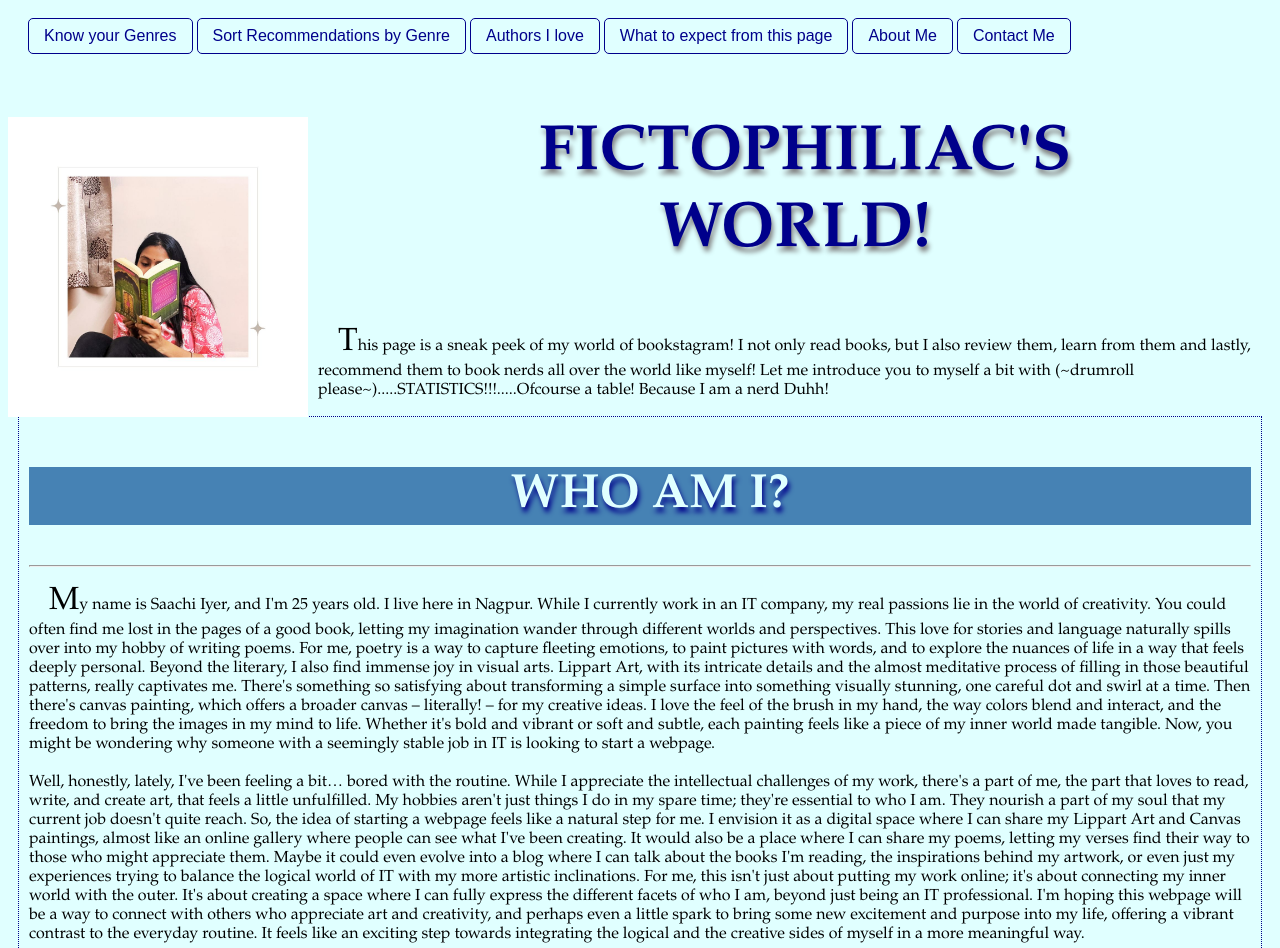
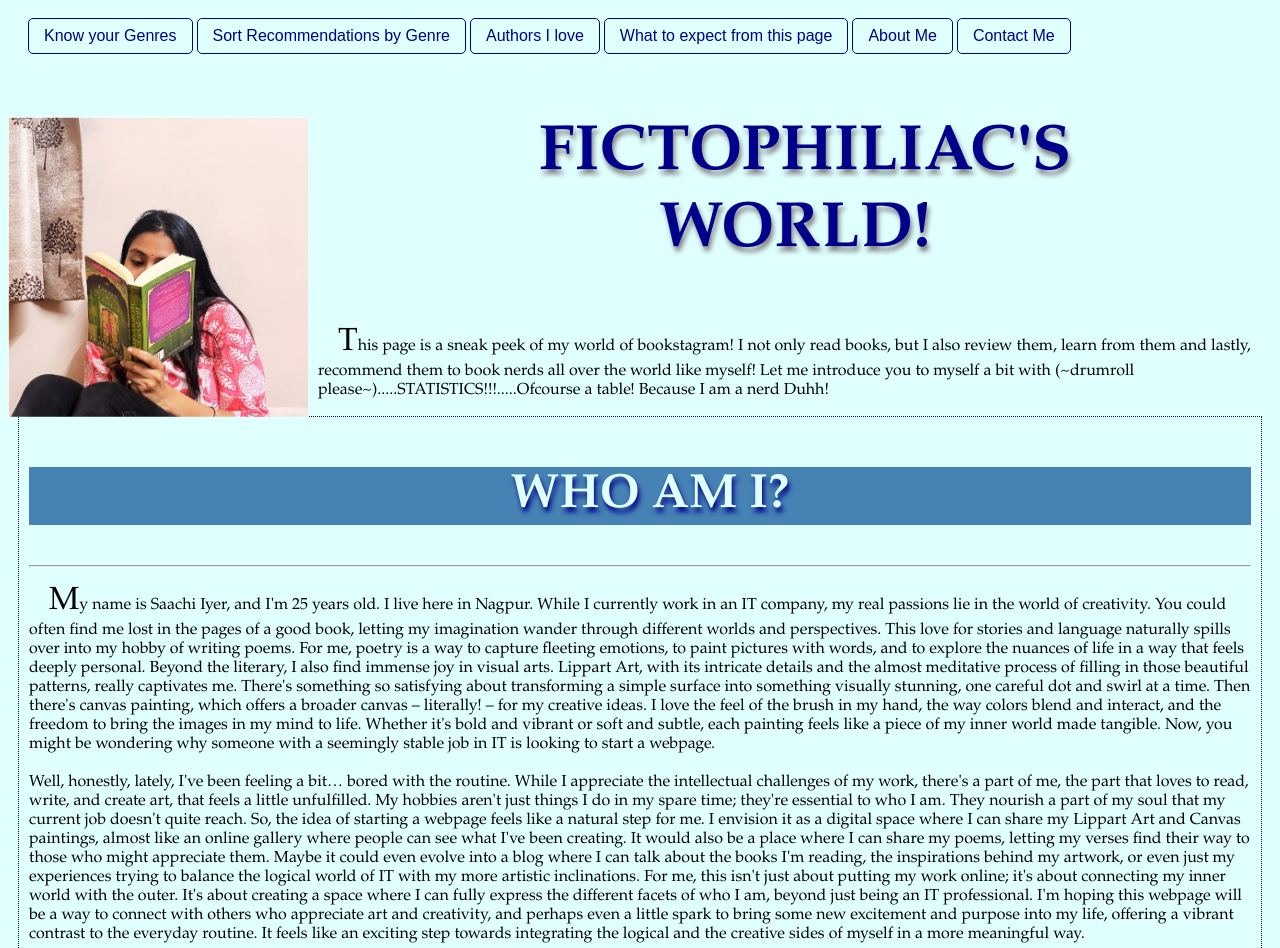
Before and after one commit to saachiiyer/Fictophiliac, a plain HTML site: page index.html in a window 1280 px wide. Shown: the top 948 px of the page. Drawn offline with Linux system fonts and the light colour scheme.

Commit message:
Update index.html

```diff
--- a/index.html
+++ b/index.html
@@ -22,7 +22,7 @@
 
         </nav>
         <article>
-            <img style="float:left; margin-right: 10px; background-color:transparent" width="300px" height="300px" alt="Book image" src="saachi.jpg" />
+            <img style="float:left; margin-right: 10px; background-color:transparent" width="300px" height="300px" alt="Book image" src="saachii.jpg" />
             <h1 id="MyID">FICTOPHILIAC'S <br /> WORLD!</h1>
             <p>This page is a sneak peek of my world of bookstagram! I not only read books, but I also review them, learn from them and lastly, recommend them to book nerds all over the world like myself! Let me introduce you to myself a bit with (~drumroll please~).....STATISTICS!!!.....Ofcourse a table! Because I am a nerd Duhh!</p>
         </article>
```
